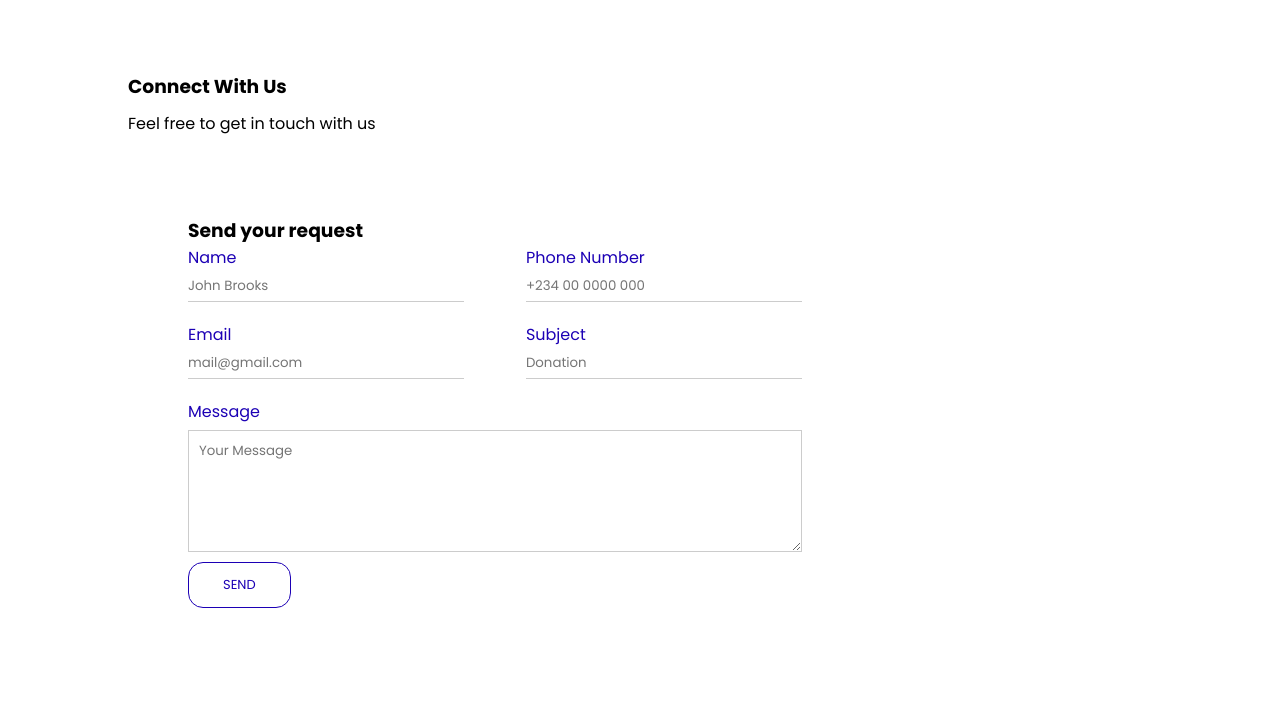
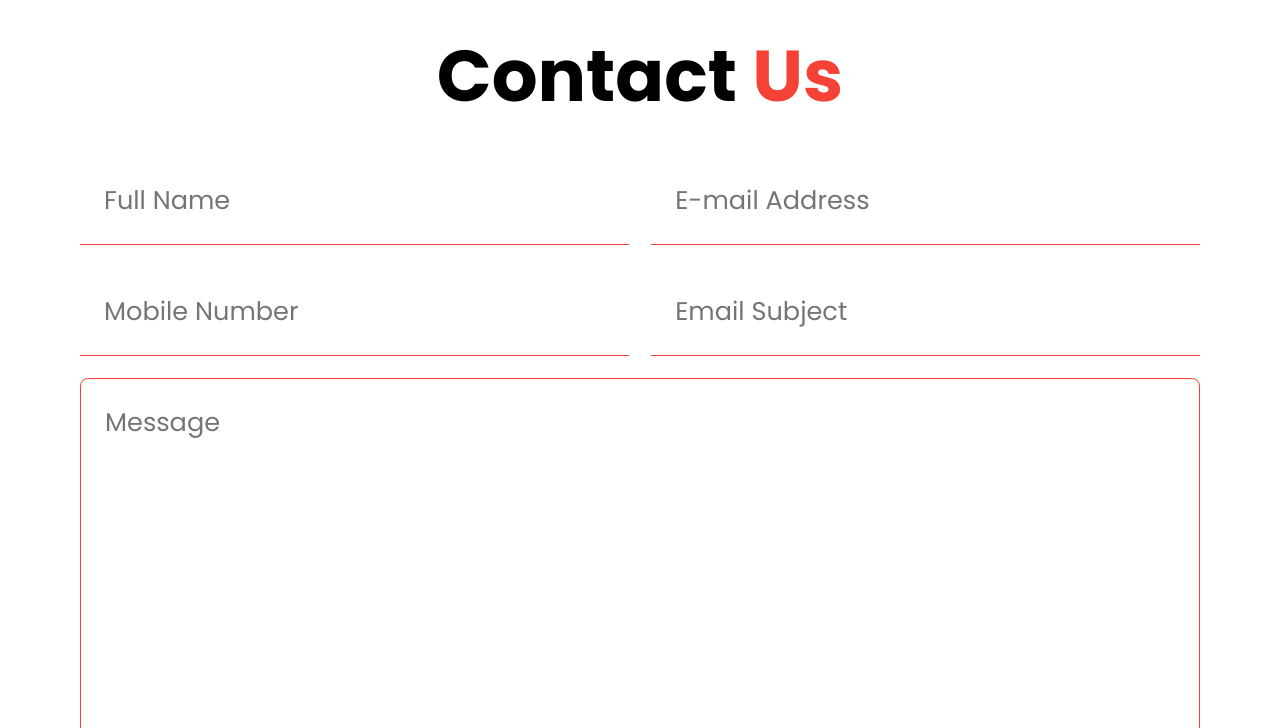
Before and after one commit to TimiDev19/EHJMC, a plain HTML site: page contact.html in a window 1280 px wide. Shown: the part 72-800 px from the top of the page. Drawn offline with Linux system fonts and the light colour scheme.

Commit message:
Add files via upload

```diff
--- a/contact.html
+++ b/contact.html
@@ -29,7 +29,7 @@
             <a href="index.html" class="hero-btn">HOME</a>
         </section>
     </section> -->
-   <section class="container">
+   <!--<section class="container">
         <h1>Connect With Us</h1>
         <p>Feel free to get in touch with us</p>
         <div class="contact-box">
@@ -82,9 +82,27 @@
                         </td>
                     </tr>
                 </table>
-            </div>-->
+            </div>
         </div>
-   </section>
+   </section>-->
+
+   <section class="contact" id="contact">
+    <h2 class="heading">Contact <span>Us</span></h2>
+
+    <form action="mailto:rotimioluwatimilehin19@gmail.com" method="POST" enctype="multipart/form-data">
+        <div class="input-box">
+            <input type="text" placeholder="Full Name">
+            <input type="email" placeholder="E-mail Address">
+        </div>
+        <div class="input-box">
+            <input type="number" placeholder="Mobile Number">
+            <input type="text" placeholder="Email Subject">
+        </div>
+        <textarea name="" id="" cols="30" rows="10" placeholder="Message"></textarea>
+        <input type="submit" value="Send Message" class="hero-btn1" action="mailto:rotimioluwatimilehin19@gmail.com">
+    </form>
+</section>
+
 
     <script>
         var navLinks = document.getElementById("navLinks")
--- a/style-contact.css
+++ b/style-contact.css
@@ -141,7 +141,7 @@ nav .fa{
     }
 }
 
-.container{
+/*.container{
     width: 80%;
     margin: 50px auto;
 
@@ -192,12 +192,12 @@ label{
     margin-bottom: 6px;
     display: block;
     color: #1c00b5;
-}
+}*/
 .hero-btn1{
     display: inline-block;
     text-decoration: none;
-    color: #1c00b5;
-    border: 1px solid #1c00b5;
+    color: #f44336;
+    border: 1px solid #f44336;
     padding: 12px 34px;
     font-size: 13px;
     background: transparent;
@@ -212,10 +212,75 @@ label{
     transition: 1s;
     color: white;
 }
-tr td:first-child{
+/*tr td:first-child{
     padding-right: 20px;
 }
 tr td{
     color: white;
     padding-top: 20px;
+}*/
+
+.contact{
+    margin-bottom: 3rem;
 }
+
+.contact form{
+    max-width: 70rem;
+    margin: 1rem auto;
+    margin-bottom: 3rem;
+    text-align: center;
+}
+
+.contact form .input-box{
+    display: flex;
+    justify-content: space-between;
+    flex-wrap: wrap;
+}
+
+.contact form .input-box input,
+.contact form textarea{
+    width: 100%;
+    padding: 1.5rem;
+    font-size: 1.6rem;
+    color: var(--text-color);
+    background: var(--second-bg-color);
+    border: none;
+    border-bottom: 1px solid #f44336;
+    margin: .7rem 0;
+}
+
+.contact form .input-box input{
+    width: 49%;
+}
+
+.contact form textarea{
+    resize: none;
+    border: 1px solid #f44336;
+    border-radius: .5rem;
+}
+
+.contact form .btn{
+    margin-top: 2rem;
+    cursor: pointer;
+}
+
+.heading{
+    text-align: center;
+    font-size: 4.5rem;
+}
+
+.heading span{
+    color: #f44336;
+}
+
+@media (max-width: 991px) {
+    .contact{
+        min-height: auto;
+    }
+}
+
+@media (max-width: 450px) {
+    .contact form .input-box input{
+        width: 100%;
+    }
+}
```
